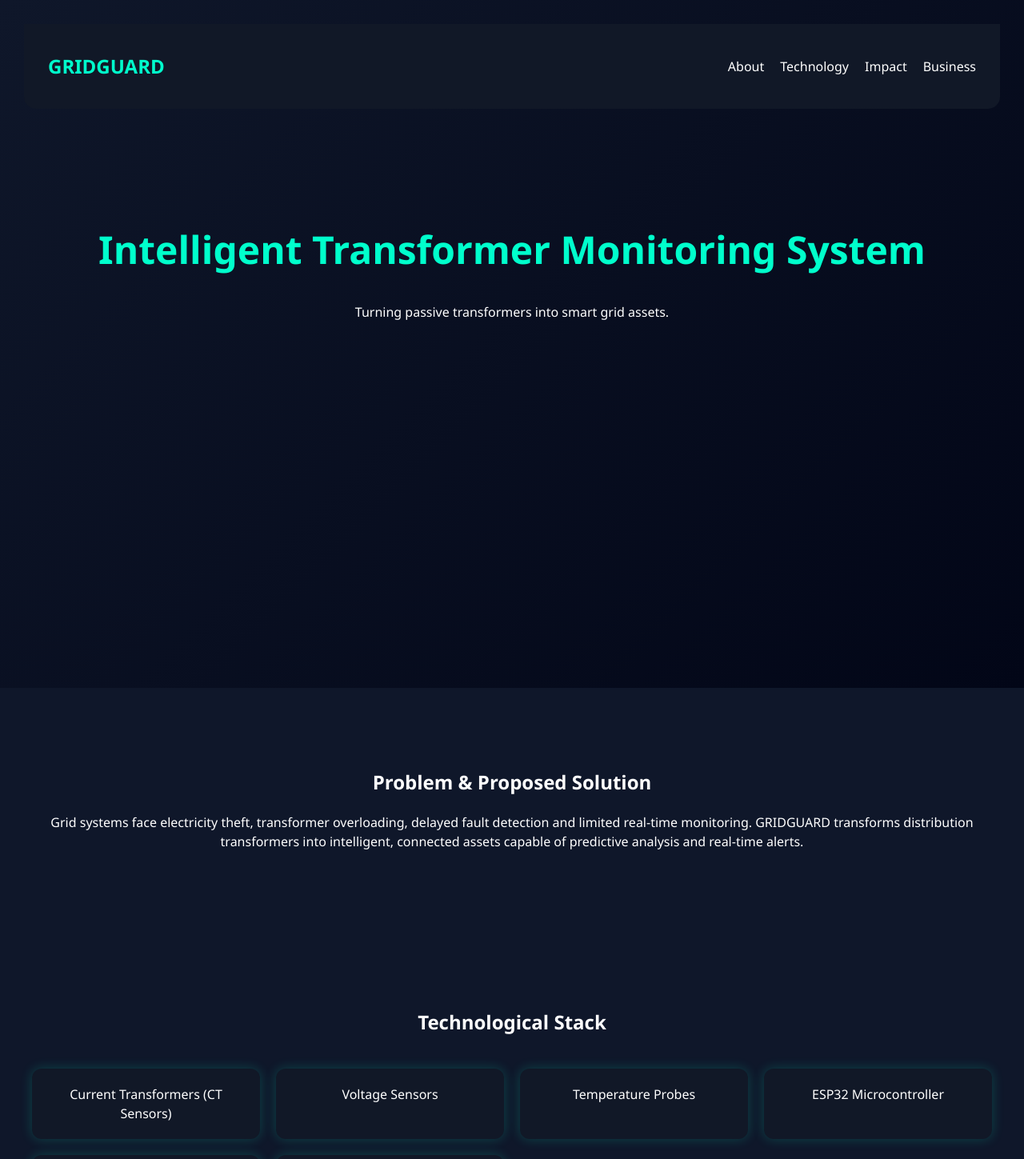
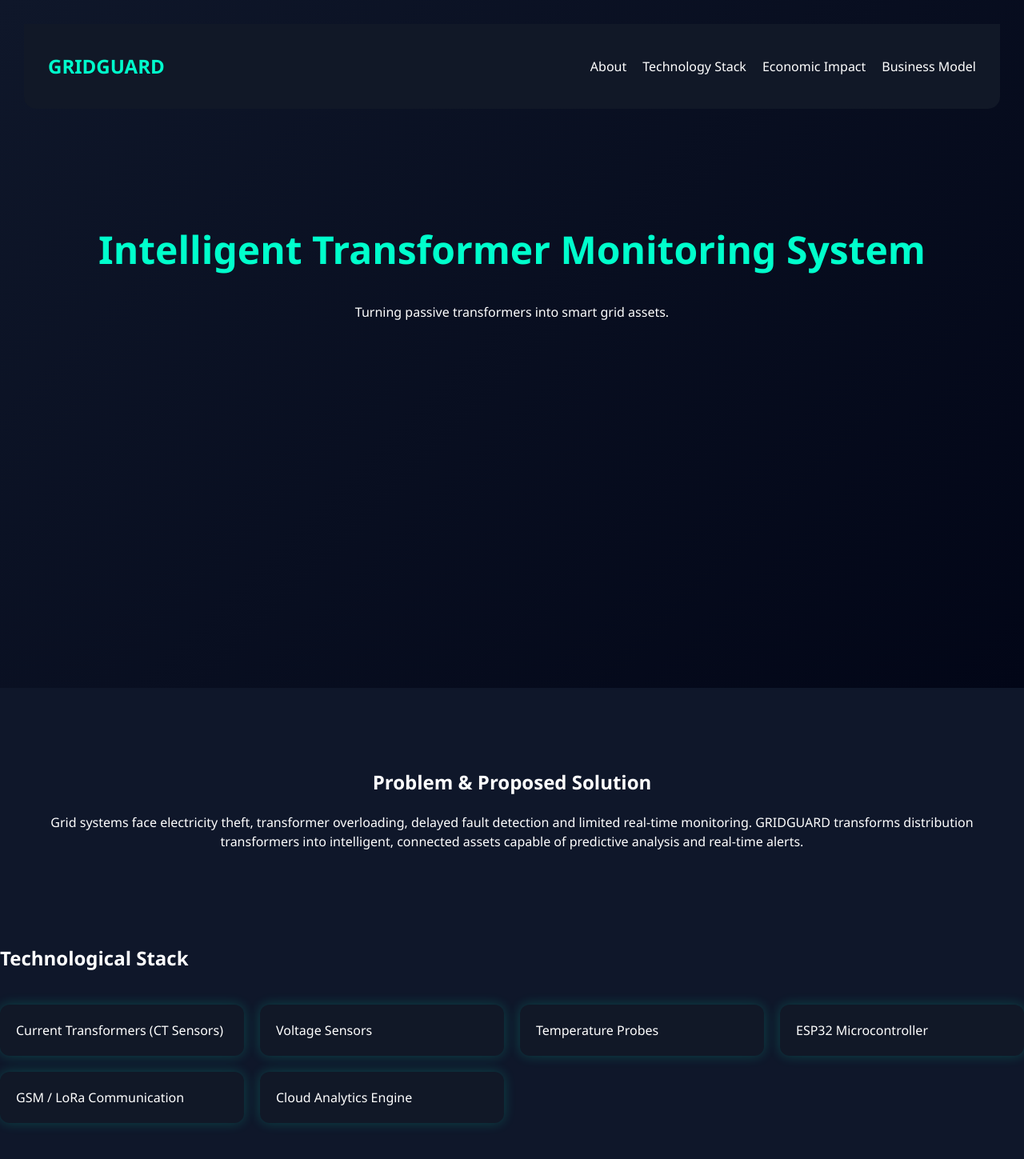
Before and after one commit to Pheniline/GridGuard, a React app in the folder frontend/: page / in a window 1280 px wide. Shown: the top 1449 px of the page at 80% size. Built offline with nearby package versions, Linux system fonts and the light colour scheme; the HTML template or start-up script is replaced by a standard one.

Commit message:
GridGuard

```diff
--- a/frontend/src/pages/Home.jsx
+++ b/frontend/src/pages/Home.jsx
@@ -9,9 +9,9 @@ function Home() {
           <h2 className="logo">GRIDGUARD</h2>
           <div className="nav-links">
             <a href="#about">About</a>
-            <a href="#tech">Technology</a>
-            <a href="#impact">Impact</a>
-            <a href="#business">Business</a>
+            <a href="#tech">Technology Stack</a>
+            <a href="#impact">Economic Impact</a>
+            <a href="#business">Business Model</a>
           </div>
         </nav>
 
@@ -33,7 +33,7 @@ function Home() {
       </section>
 
       {/* TECHNOLOGICAL STACK */}
-      <section id="tech" className="section">
+      <section id="tech" className="tech">
         <h2>Technological Stack</h2>
         <div className="grid">
           <div className="card">Current Transformers (CT Sensors)</div>
@@ -75,7 +75,7 @@ function Home() {
       </section>
 
       {/* BUSINESS MODEL */}
-      <section id="business" className="section">
+      <section id="business" className="model">
         <h2>Business Model</h2>
         <p>
           GRIDGUARD operates under a Monitoring-as-a-Service (MaaS) model.
@@ -88,7 +88,8 @@ function Home() {
       <section className="quote">
         <p>
           “Today: Kenya. Tomorrow: East Africa. Future: Smart Grids Across
-          Emerging Markets.”
+          Emerging Markets.GridGuard is just not a device but a foundation of a
+          smarter African Power infrastructure.”
         </p>
         <span>~ Kemboi Pheniline Jerono</span>
       </section>
```
